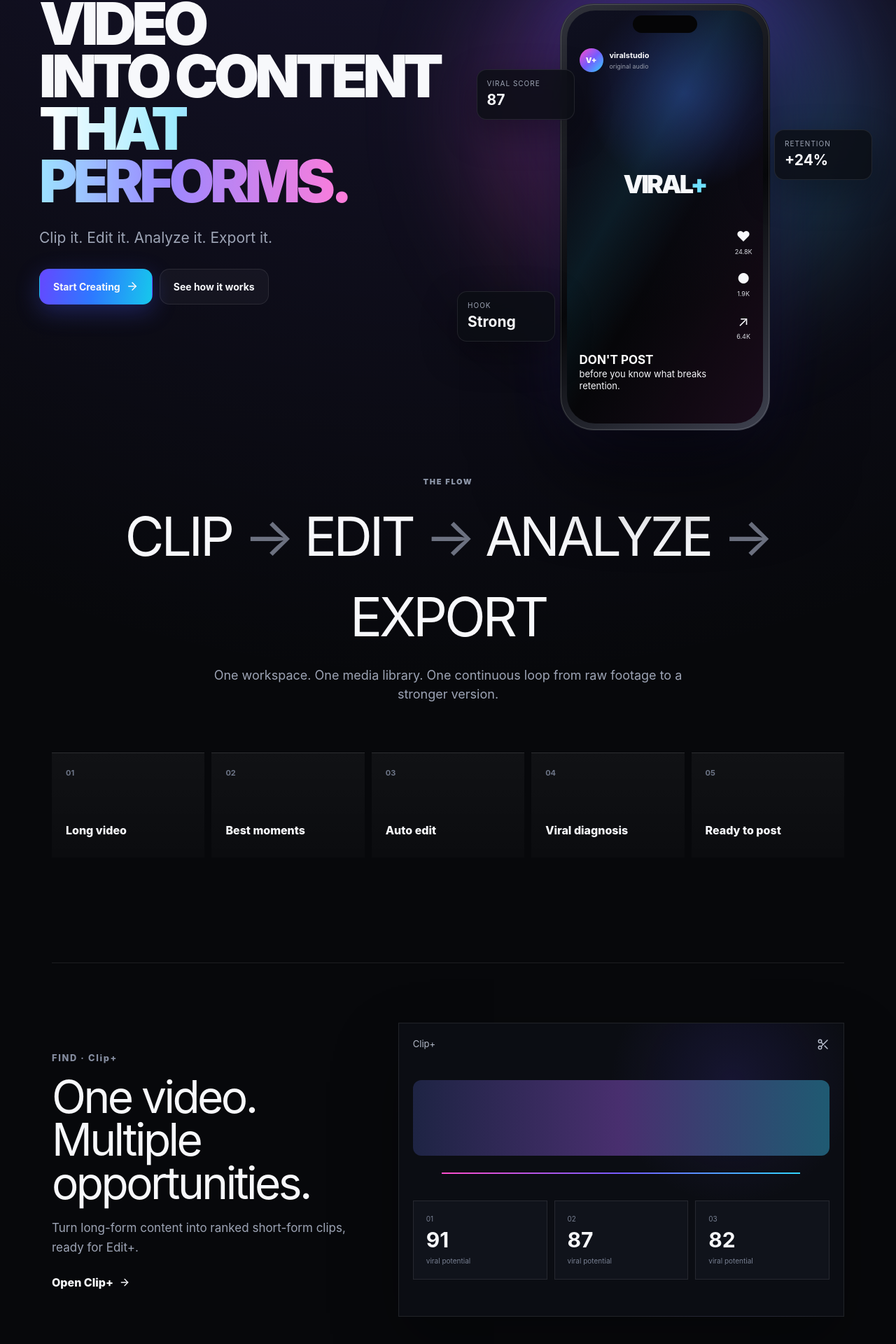
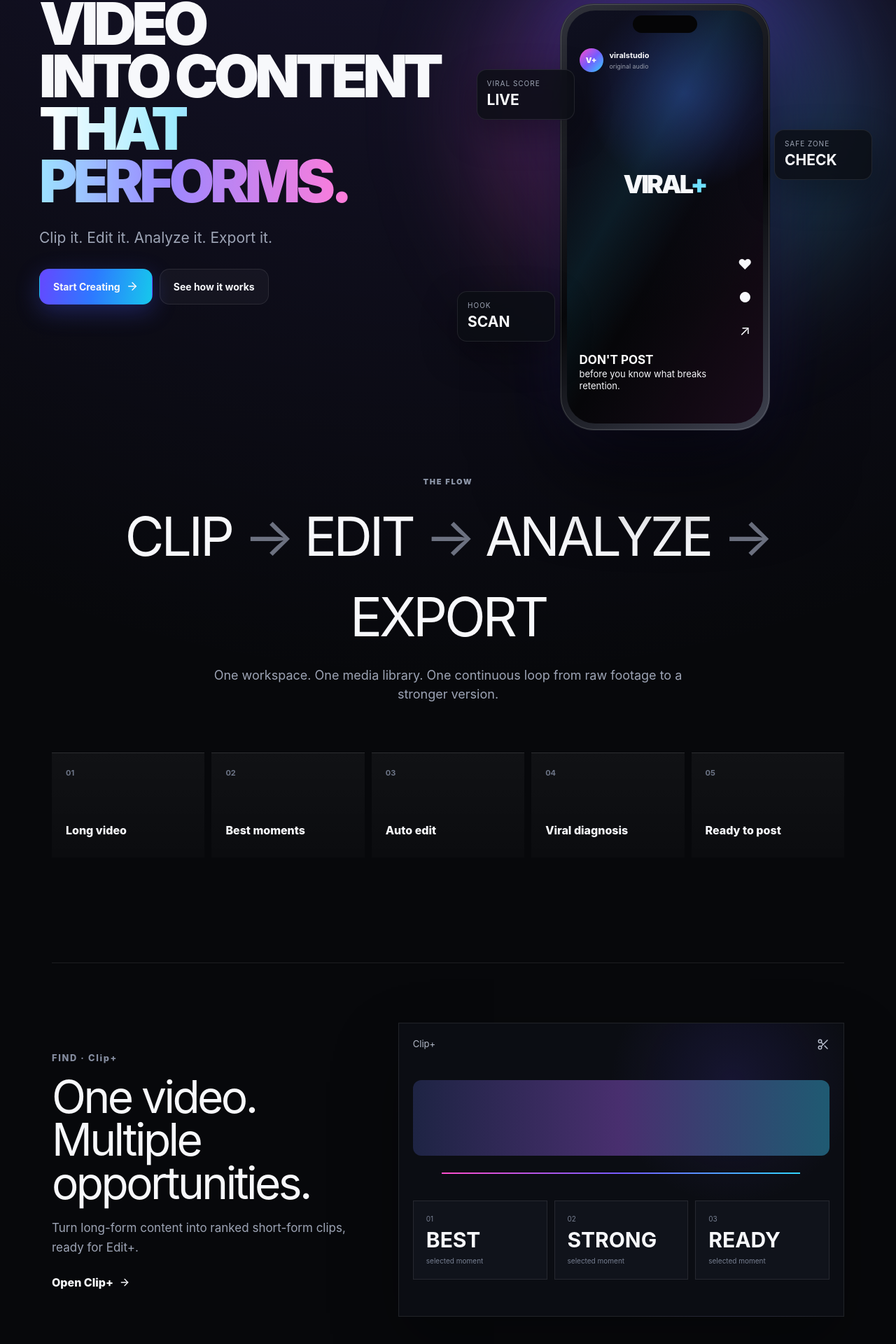
Before and after one commit to madanesliav04-droid/-ReelScore, a Next.js app in the folder viral-studio/: page / in a window 1280 px wide. Shown: the part 290-2210 px from the top of the page at 70% size. Built offline with nearby package versions, Linux system fonts and the light colour scheme.

Commit message:
fix: remove simulated metrics from Viral Studio landing

```diff
--- a/viral-studio/components/studio-landing.tsx
+++ b/viral-studio/components/studio-landing.tsx
@@ -7,7 +7,7 @@ import { ArrowRight, BarChart3, Captions, Clapperboard, Scissors, Sparkles, Wand
 const modules = [
   {name:"Clip+", kicker:"FIND", title:"One video. Multiple opportunities.", copy:"Turn long-form content into ranked short-form clips, ready for Edit+.", icon:Scissors},
   {name:"Edit+", kicker:"BUILD", title:"Your editor, without the editing.", copy:"Cuts, captions, punch-ins, pacing and rendering from one workspace.", icon:Clapperboard},
-  {name:"Viral+", kicker:"LEARN", title:"Stop guessing why content stalls.", copy:"A deterministic Viral Score plus timeline-level diagnosis and fixes.", icon:BarChart3},
+  {name:"Viral+", kicker:"LEARN", title:"Stop guessing why content stalls.", copy:"A measured + multimodal Viral Score with timeline-level diagnosis, Safe Zone checks and fixes.", icon:BarChart3},
 ];
 
 export function StudioLanding(){
@@ -38,16 +38,16 @@ export function StudioLanding(){
       </div>
 
       <motion.div className="phone-stage" style={{y:phoneY,rotateZ:phoneRotate}}>
-        <div className="metric-chip chip-a"><span>Viral Score</span><b>87</b></div>
-        <div className="metric-chip chip-b"><span>Retention</span><b>+24%</b></div>
-        <div className="metric-chip chip-c"><span>Hook</span><b>Strong</b></div>
+        <div className="metric-chip chip-a"><span>Viral Score</span><b>LIVE</b></div>
+        <div className="metric-chip chip-b"><span>Safe Zone</span><b>CHECK</b></div>
+        <div className="metric-chip chip-c"><span>Hook</span><b>SCAN</b></div>
         <div className="phone">
           <div className="phone-top"/>
           <div className="phone-screen">
             <div className="reel-noise"/>
             <div className="creator-line"><span className="avatar">V+</span><div><b>viralstudio</b><small>original audio</small></div></div>
             <div className="center-mark">VIRAL<span>+</span></div>
-            <div className="social-stack"><span>♥<small>24.8K</small></span><span>●<small>1.9K</small></span><span>↗<small>6.4K</small></span></div>
+            <div className="social-stack"><span>♥</span><span>●</span><span>↗</span></div>
             <div className="caption-live"><b>DON'T POST</b><br/>before you know what breaks retention.</div>
           </div>
         </div>
@@ -68,9 +68,9 @@ export function StudioLanding(){
         <div className="module-copy"><small>{m.kicker} · {m.name}</small><h3>{m.title}</h3><p>{m.copy}</p><Link href="/dashboard" className="text-link">Open {m.name} <ArrowRight size={16}/></Link></div>
         <div className={"module-demo demo-"+i}>
           <div className="demo-top"><span>{m.name}</span><Icon size={18}/></div>
-          {i===0 && <><div className="longbar"/><div className="clip-grid">{[91,87,82].map((s,n)=><div key={s}><span>0{n+1}</span><b>{s}</b><small>viral potential</small></div>)}</div></>}
+          {i===0 && <><div className="longbar"/><div className="clip-grid">{["BEST","STRONG","READY"].map((label,n)=><div key={label}><span>0{n+1}</span><b>{label}</b><small>selected moment</small></div>)}</div></>}
           {i===1 && <><div className="editor-canvas"><WandSparkles/></div><div className="timeline-mini">{[22,36,18,42,24].map((w,n)=><i key={n} style={{width:w}}/> )}</div><div className="caption-pill"><Captions size={14}/> Modern Bold</div></>}
-          {i===2 && <><div className="score-ring"><strong>78</strong><span>/100</span></div><div className="analysis-bars">{["Hook","Retention","Clarity","Rhythm"].map((x,n)=><div key={x}><span>{x}</span><i><b style={{width:[84,68,76,71][n]+"%"}}/></i></div>)}</div></>}
+          {i===2 && <><div className="score-ring"><strong>—</strong><span>/100</span></div><div className="analysis-bars">{["Hook","Retention","Clarity","Safe Zone"].map((x)=><div key={x}><span>{x}</span><i><b style={{width:"100%"}}/></i></div>)}</div></>}
         </div>
       </article>})}
     </section>
```
